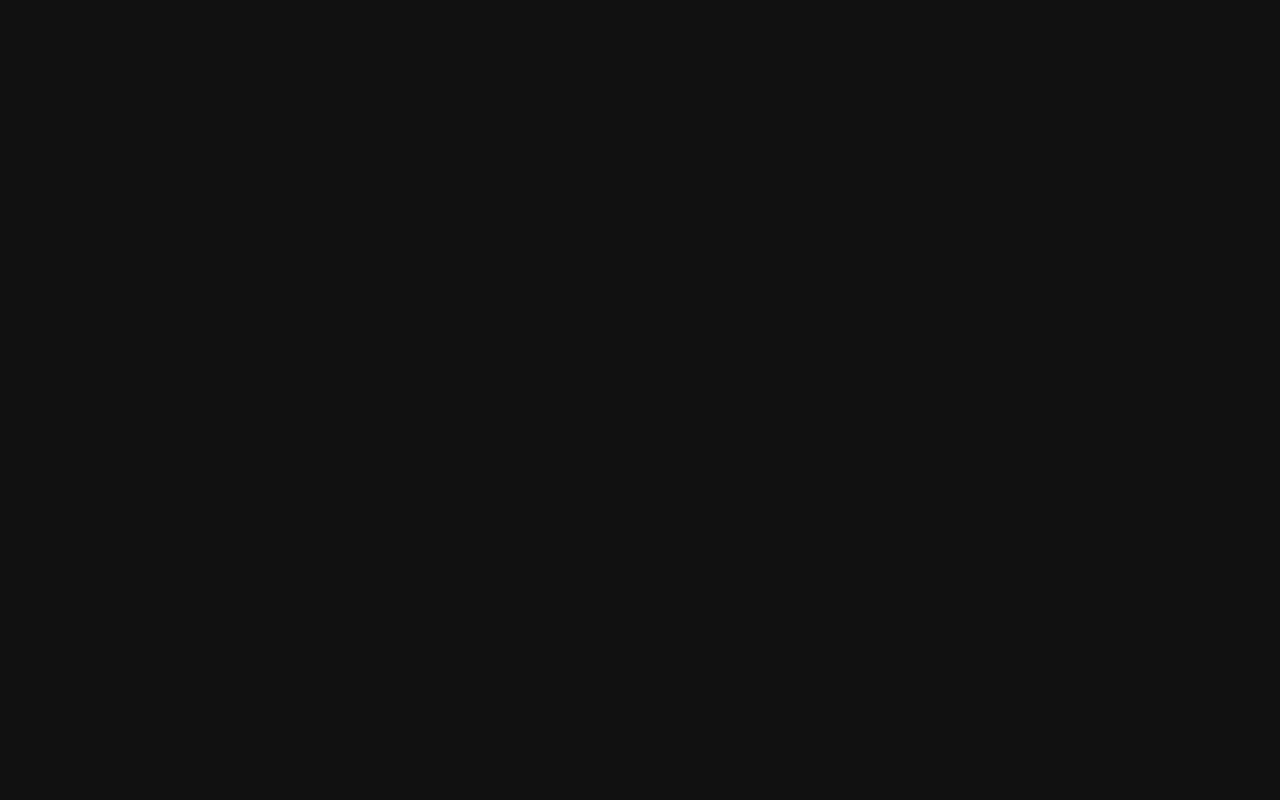
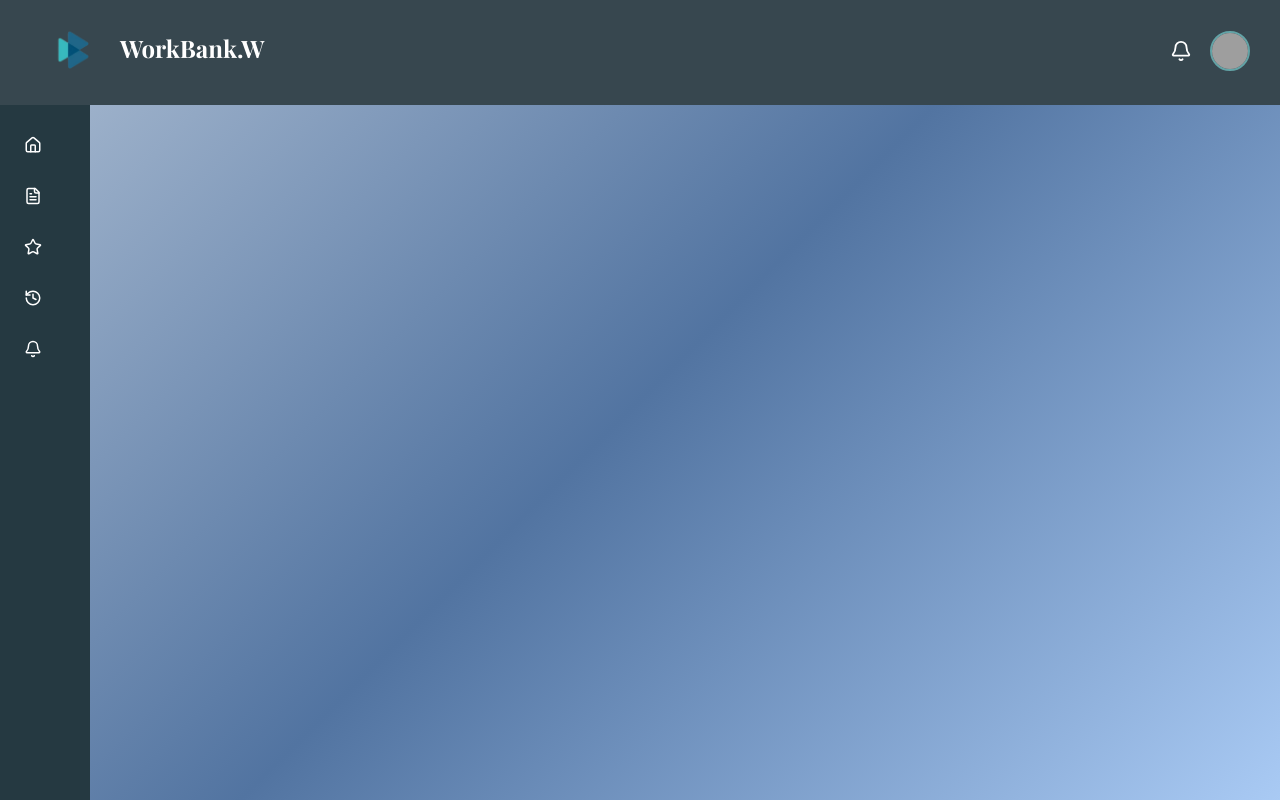
Before and after one commit to migueltrivino/WorkBank2025, a React (Vite) app in the folder frontend/: page /employeroffers in a window 1280 px wide. Before the commit this address had no page. Built offline with nearby package versions, Linux system fonts and the light colour scheme; grey boxes are pictures that could not be loaded.

Commit message:
Actualizacion employer

```diff
--- a/frontend/src/App.jsx
+++ b/frontend/src/App.jsx
@@ -8,6 +8,8 @@
   import Contactanos from "./components/Contactanos";
   import Registro from "./pages/Registro";
   import EmployerDashboard from "./pages/Employer";
+  import EmployerOffers from "./pages/EmployerOffers";
+
 
 
   function App() {
@@ -28,6 +30,7 @@
           } />
           <Route path="/employer" element={<EmployerDashboard />} />
           <Route path="/registro" element={<Registro />} />
+          <Route path="/employeroffers" element={<EmployerOffers />} />
         </Routes>
       </>
     );
--- a/frontend/src/css/Employer.css
+++ b/frontend/src/css/Employer.css
@@ -11,6 +11,13 @@
 
 * { margin: 0; padding: 0; box-sizing: border-box; }
 
+html, body {
+  margin: 0;
+  padding: 0;
+  height: 100%;
+  overflow: hidden;  /* evita que aparezca el scroll innecesario */
+}
+
 body {
   font-family: 'Raleway', sans-serif;
   background: linear-gradient(135deg, #adbed3, #5274a1, #a9caf4);
--- a/frontend/src/css/EmployerInicio.css
+++ b/frontend/src/css/EmployerInicio.css
@@ -7,10 +7,10 @@
   justify-content: flex-start;
   text-align: center;
   padding: 40px 20px;
-  overflow-y: auto;
-  max-height: calc(100vh - 105px);
+  height: 100%;          /* ahora ocupa bien el espacio dentro del layout */
+  overflow-y: auto;      /* scroll solo aquí cuando haga falta */
+  overflow-x: hidden;    /* evita scroll horizontal fantasma */
 }
-
 /* Bienvenida */
 .welcome-title {
   margin-bottom: 30px;
--- /dev/null
+++ b/frontend/src/pages/EmployerOffers.jsx
@@ -0,0 +1,33 @@
+import { useState } from "react";
+import Navbar from "../components/NavbarEmplo";
+import Sidebar from "../components/SidebarEmplo";
+
+
+function EmployerOffers() {
+
+  const [menuOpen, setMenuOpen] = useState(false);
+  const [notifOpen, setNotifOpen] = useState(false);
+
+  return (
+
+    <div className="employer-container">
+
+      <Navbar
+        notifOpen={notifOpen}
+        setNotifOpen={setNotifOpen}
+        menuOpen={menuOpen}
+        setMenuOpen={setMenuOpen}
+      />
+      <div className="layout">
+        <Sidebar/>
+      </div>
+    </div>
+
+
+
+  );
+
+}
+
+
+export default EmployerOffers;
```
